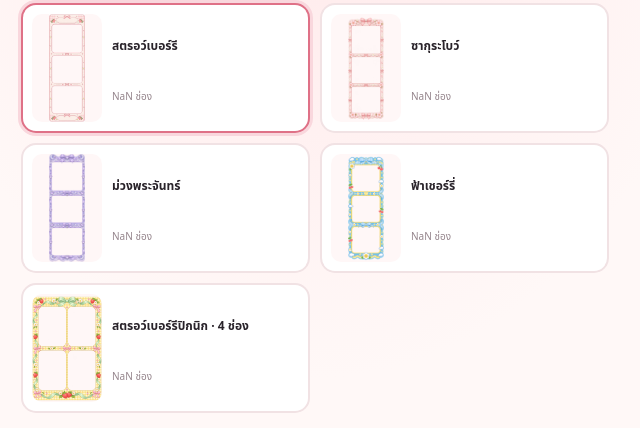
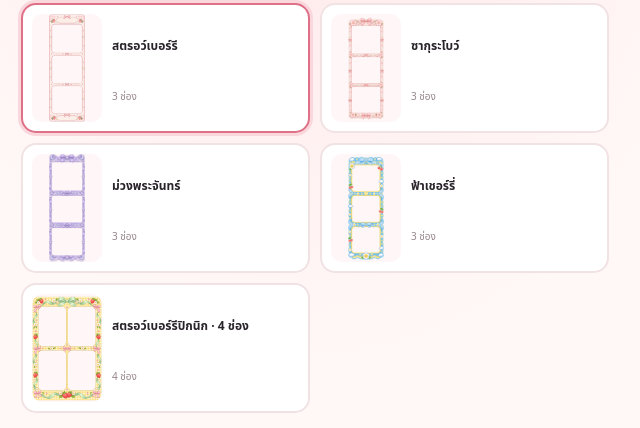
Before and after one commit to damzx007/damzx007, a website: page index.html in a window 1280 px wide. Shown: the part 244-672 px from the top of the page, 325-965 px from the left. Drawn offline with Linux system fonts and the light colour scheme.

Commit message:
Fix photo slot counts in frame picker

```diff
--- a/index.html
+++ b/index.html
@@ -23,7 +23,7 @@ var frames={
 function positions(f,n){var count=n==null?f.slots.length:Math.max(0,Math.min(n,f.slots.length));return f.slots.slice(0,count)}
 function mini(key){var f=frames[key];return '<img src=\"'+f.asset+'\" alt=\"\">'}
 function toast(s){var t=$('#toast');t.textContent=s;t.hidden=false;clearTimeout(t.timer);t.timer=setTimeout(function(){t.hidden=true},2700)}
-function fillFrames(){['frames','frameControls'].forEach(function(id){var el=$('#'+id);el.innerHTML='';Object.keys(frames).forEach(function(k){var f=frames[k],b=document.createElement('button');if(id==='frames'){b.className='framepick'+(frameKey===k?' active':'');b.innerHTML='<div class="thumb">'+mini(k)+'</div><strong>'+f.name+'</strong><small>'+f.cols*f.rows+' ช่อง</small>'}else{b.className='chip'+(frameKey===k?' active':'');b.textContent=f.name}b.onclick=function(){frameKey=k;fillFrames();draw();$('#selectedFrameName').textContent=f.name};el.appendChild(b)})});$('#filters').innerHTML='';filters.forEach(function(f){var b=document.createElement('button');b.className='chip'+(filterKey===f[0]?' active':'');b.textContent=f[1];b.onclick=function(){filterKey=f[0];fillFrames();draw();$('#video').style.filter=filterCss();document.querySelectorAll('.tile video').forEach(function(v){v.style.filter=filterCss()})};$('#filters').appendChild(b)})}
+function fillFrames(){['frames','frameControls'].forEach(function(id){var el=$('#'+id);el.innerHTML='';Object.keys(frames).forEach(function(k){var f=frames[k],b=document.createElement('button');if(id==='frames'){b.className='framepick'+(frameKey===k?' active':'');b.innerHTML='<div class="thumb">'+mini(k)+'</div><strong>'+f.name+'</strong><small>'+f.slots.length+' ช่อง</small>'}else{b.className='chip'+(frameKey===k?' active':'');b.textContent=f.name}b.onclick=function(){frameKey=k;fillFrames();draw();$('#selectedFrameName').textContent=f.name};el.appendChild(b)})});$('#filters').innerHTML='';filters.forEach(function(f){var b=document.createElement('button');b.className='chip'+(filterKey===f[0]?' active':'');b.textContent=f[1];b.onclick=function(){filterKey=f[0];fillFrames();draw();$('#video').style.filter=filterCss();document.querySelectorAll('.tile video').forEach(function(v){v.style.filter=filterCss()})};$('#filters').appendChild(b)})}
 function filterCss(){return (filters.find(function(x){return x[0]===filterKey})||filters[0])[2]}
 function draw(){if(mode==='room'&&members.length>=4&&frameKey!=='picnic4'){frameKey='picnic4';fillFrames();toast('ห้องครบ 4 คน · เปลี่ยนเป็นกรอบ 4 ช่องให้พอดี')}var f=frames[frameKey],number=mode==='room'?Math.max(members.length,1):f.slots.length,ps=positions(f,number);$('#stage').style.aspectRatio=f.w+'/'+f.h;$('#art').outerHTML='<img id="art" class="art" src="'+f.asset+'" alt="กรอบ '+f.name+'">';var wrap=$('#slots');wrap.innerHTML='';ps.forEach(function(q,i){var e=document.createElement('div');e.className='slot'+(photos[i]?'':' empty');e.style.left=(q.x*100)+'%';e.style.top=(q.y*100)+'%';e.style.width=(q.w*100)+'%';e.style.height=(q.h*100)+'%';if(photos[i]){var im=document.createElement('img');im.src=photos[i];im.style.filter=filterCss();e.appendChild(im)}else e.innerHTML='<span><b>＋</b>รูปที่ '+(i+1)+'</span>';wrap.appendChild(e)});$('#count').textContent=photos.length+' / '+number;$('#turn').textContent=mode==='room'?members.length+' / 4 คนในห้อง':photos.length>=number?'ครบแล้ว · กดดูภาพรวมได้เลย':'พร้อมถ่าย'}
 function enter(){ $('#lobby').hidden=true;$('#studio').hidden=false;$('#studioTitle').textContent=mode==='solo'?'ถ่ายคนเดียว':'ถ่ายกับแก๊ง';$('#studioSub').textContent=mode==='solo'?'ถ่ายครบแล้วรวมเป็นภาพเดียว':'ภาพสดในห้อง · สูงสุด 4 คน';$('#selectedFrameName').textContent=frames[frameKey].name;$('#hint').textContent=mode==='solo'?'รูปจะครอปพอดีกับกรอบ · กดพลิกกล้องได้':'วิดีโอส่งตรงระหว่างเครื่อง · ชื่อไม่ติดไปกับรูป';$('#liveGrid').classList.toggle('hidden',mode!=='room');$('#action').textContent=mode==='solo'?'เปิดกล้องแล้วถ่าย':'เปิดกล้องของฉัน';fillFrames();draw()}
```
